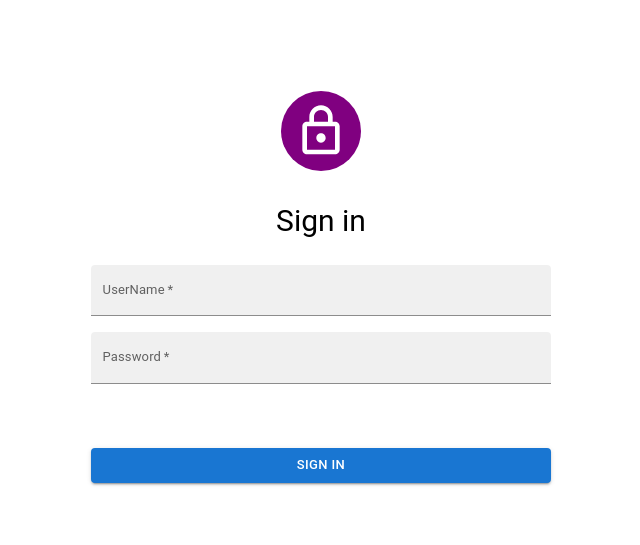
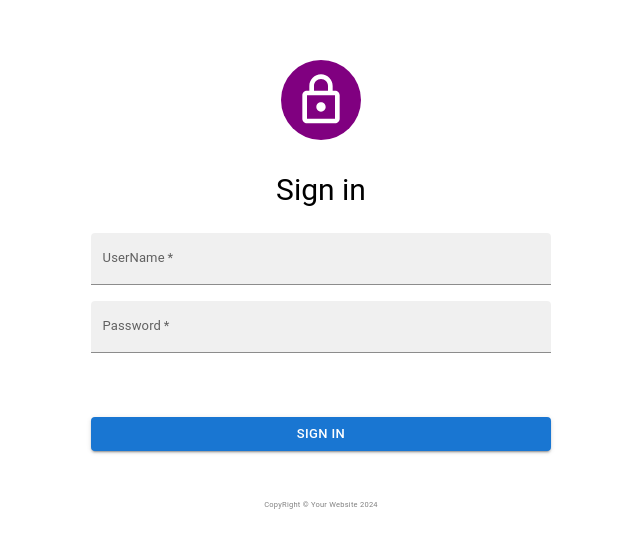
Before and after one commit to kubson991/pruebaTecnicaGinko, a Next.js app: page / in a window 1280 px wide. Shown: the part 113-658 px from the top of the page, without its empty margins (319-959 px from the left). Built offline with nearby package versions, Linux system fonts and the light colour scheme.

Commit message:
small changes

```diff
--- a/src/pages/index.tsx
+++ b/src/pages/index.tsx
@@ -112,10 +112,20 @@ export default function Home() {
             >
               Sign In
             </Button>
+            <Typography
+            sx={{color:'grey'}}
+              mt={4}
+              variant="caption"
+              component="h3"
+              textAlign="center"
+              gutterBottom
+            >
+              CopyRight © Your Website 2024
+            </Typography>
           </Stack>
         </form>
       </Container>
-      <Snackbar open={open} autoHideDuration={4000} onClose={handleClose}>
+      <Snackbar open={open} autoHideDuration={3000} onClose={handleClose}>
         <Alert
           severity="error"
           variant="filled"
```
